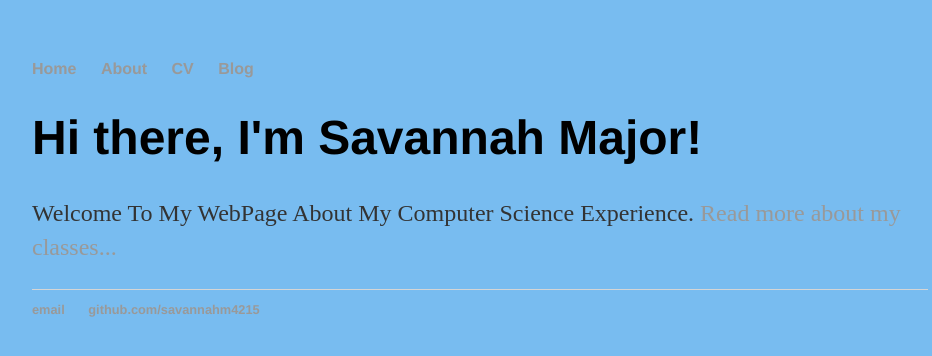
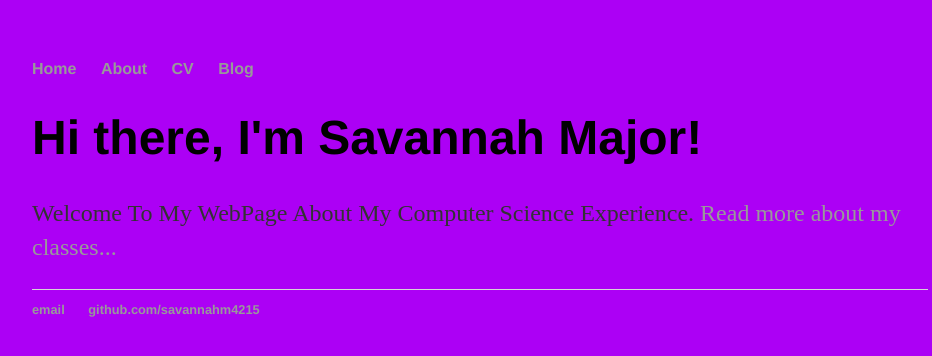
Before and after one commit to savannahm4215/savannahm4215.github.io, a Jekyll site: the page built from index.html, in a window 1280 px wide. Shown: the top 356 px of the page, without its empty margins (160-1092 px from the left). Built offline with Jekyll 4.4.1, drawn with Linux system fonts in a browser that asks for light colours.

Commit message:
Update index.html

```diff
--- a/index.html
+++ b/index.html
@@ -12,6 +12,6 @@ title: Savannah Major, Blog About Computer Science!
             color: rgb(0, 0, 0);
         }
         body {
-            background-color: rgb(120, 188, 240);
+            background-color: rgb(172, 0, 245);
         }
         </style>
```
